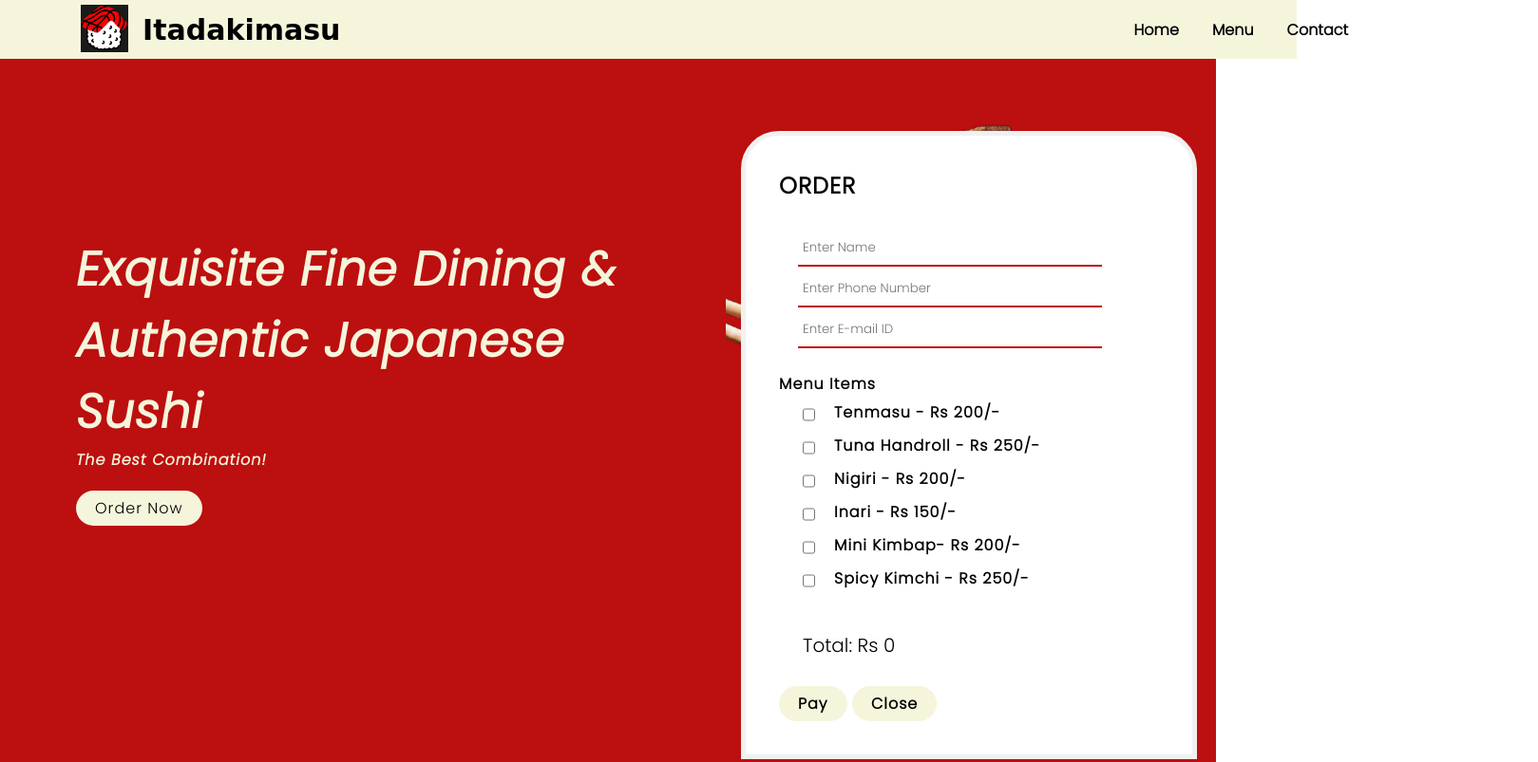
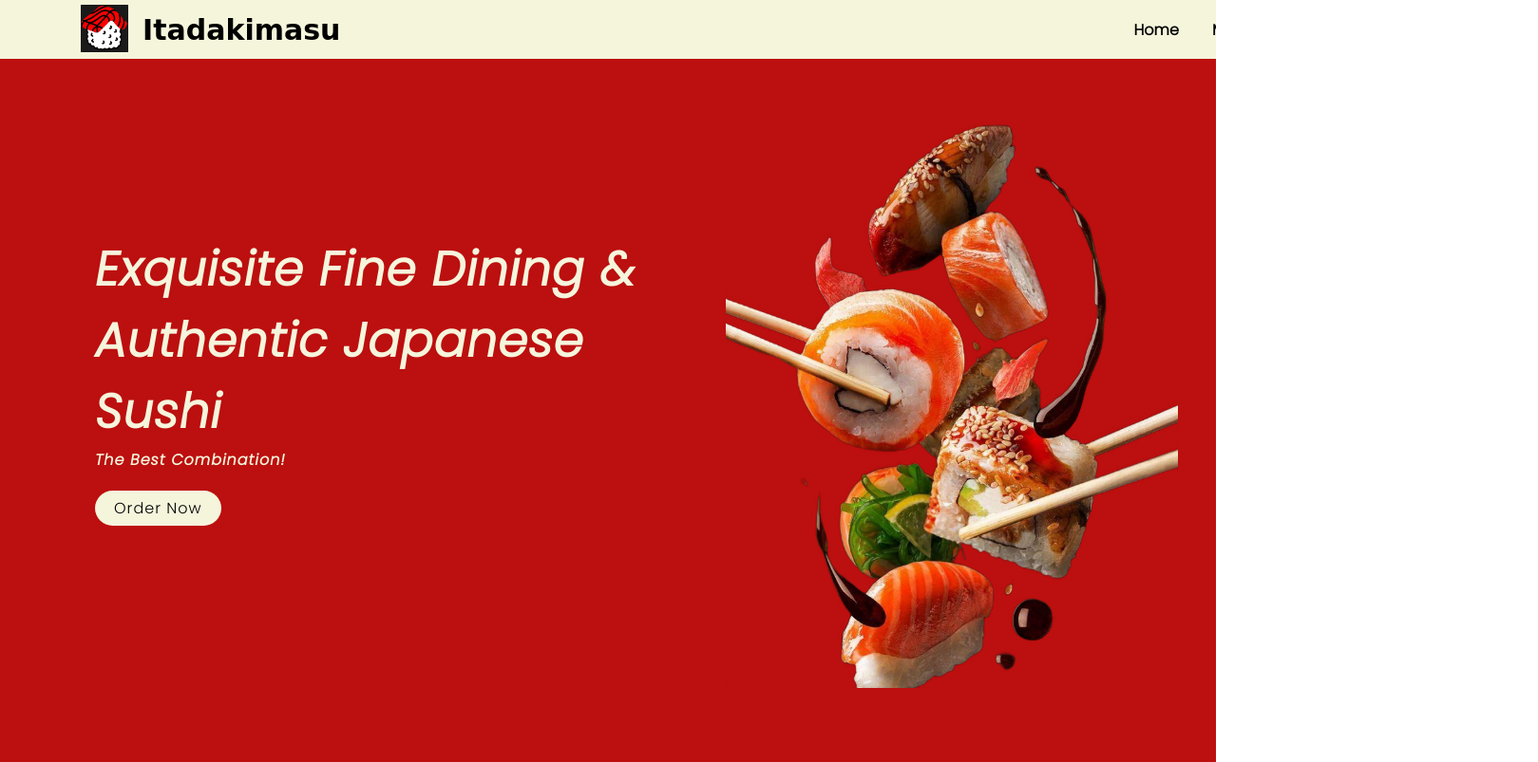
Before and after one commit to suppixie/Sushi-Restaurant---Itadakimasu, a plain HTML site: page index.html in a window 1280 px wide. Shown: the top 803 px of the page at 95% size, 1619 px wide, since content can reach past the window. Drawn offline with Linux system fonts and the light colour scheme; a web font is replaced by a local one.

Commit message:
Overflow hidden

```diff
--- a/index.html
+++ b/index.html
@@ -47,7 +47,7 @@
             <h2 style="font-size: 50px;">Exquisite Fine Dining & <br/> Authentic Japanese Sushi</h2>
             <h4>The Best Combination!</h4>
             <button class="order" onclick="openForm()">Order Now</button>
-         <form name="form" action="" id="form" class="form-container">
+         <form action="" id="form" class="form-container">
             <h2><b>ORDER</b></h2><br>
             <div class="details">
             <input type="text" placeholder="Enter Name"/><br/>
--- a/style.css
+++ b/style.css
@@ -13,6 +13,7 @@ section {
    background-color: rgb(188, 15, 15);
    justify-content: space-between;
    right: 0;
+   overflow-x: hidden;
 }
 
 header {
@@ -60,7 +61,7 @@ header ul li a {
 .content {
    display: flex;
    position:relative;
-   padding-left: 80px;
+   padding-left: 100px;
    justify-content: space-between;
    align-items: center;
    width: 100%;
@@ -95,7 +96,7 @@ header ul li a {
 }
 
 #form {
-   display:block;
+   display:none;
    position:fixed;
    bottom: 0;
    right: 20px;
```
